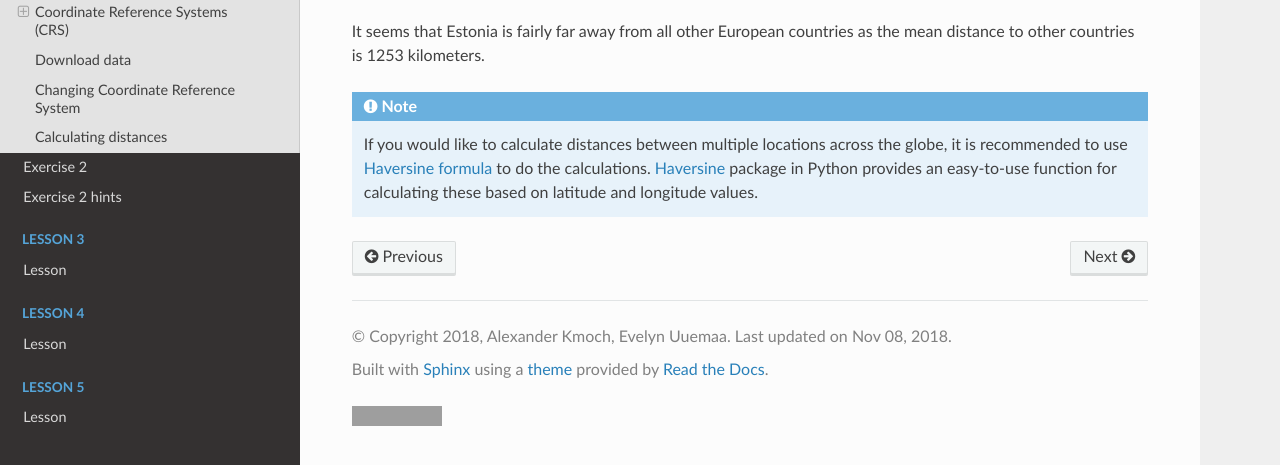
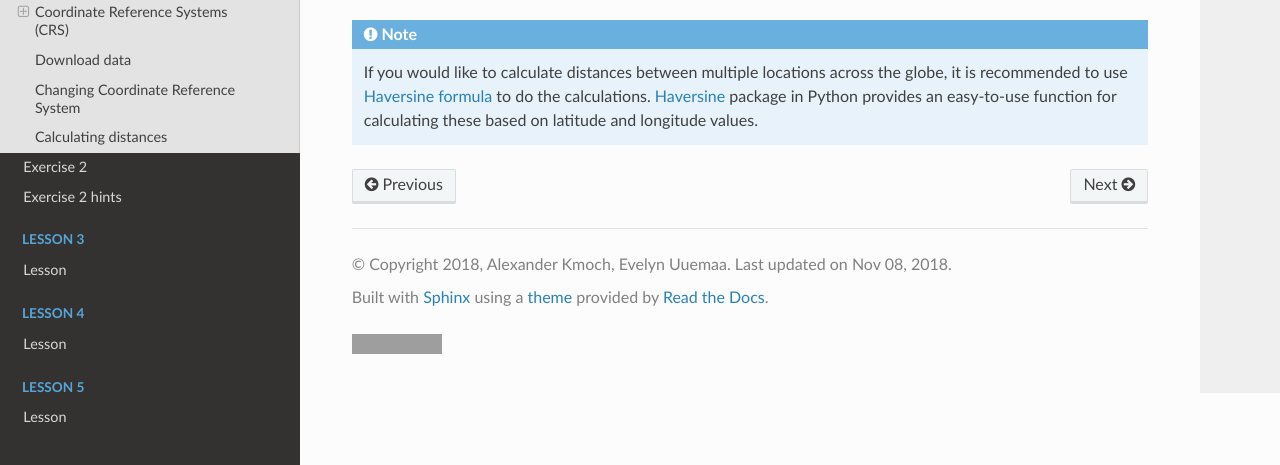
Before and after one commit to LandscapeGeoinformatics/geopython-ut-2018, a Sphinx documentation site: the page built from source/lessons/L2/projections.rst, in a window 1280 px wide and 900 px high, scrolled down 7807 px, cut to the strip 435-900 px from the top of the window. Built offline with Sphinx 7.4.7 and the Read the Docs theme 2.0.0, drawn with Linux system fonts in a browser that asks for light colours; pages that are not in the unit, such as notebooks, are missing from menus; grey boxes are pictures that could not be loaded.

Commit message:
Update projections.rst

```diff
--- a/source/lessons/L2/projections.rst
+++ b/source/lessons/L2/projections.rst
@@ -381,7 +381,7 @@ Let's check what is the longest and mean distance to Tartu from the centroids of
    mean_dist = data_d['dist_to_tartu'].mean()
    print("Maximum distance to Tartu is {:.2f} km, and the mean distance is {:.2f} km.".format(max_dist, mean_dist))
 
-It seems that Estonia is fairly far away from all other European countries as the mean distance to other countries is 1253 kilometers.
+
 
 .. note::
 
```
